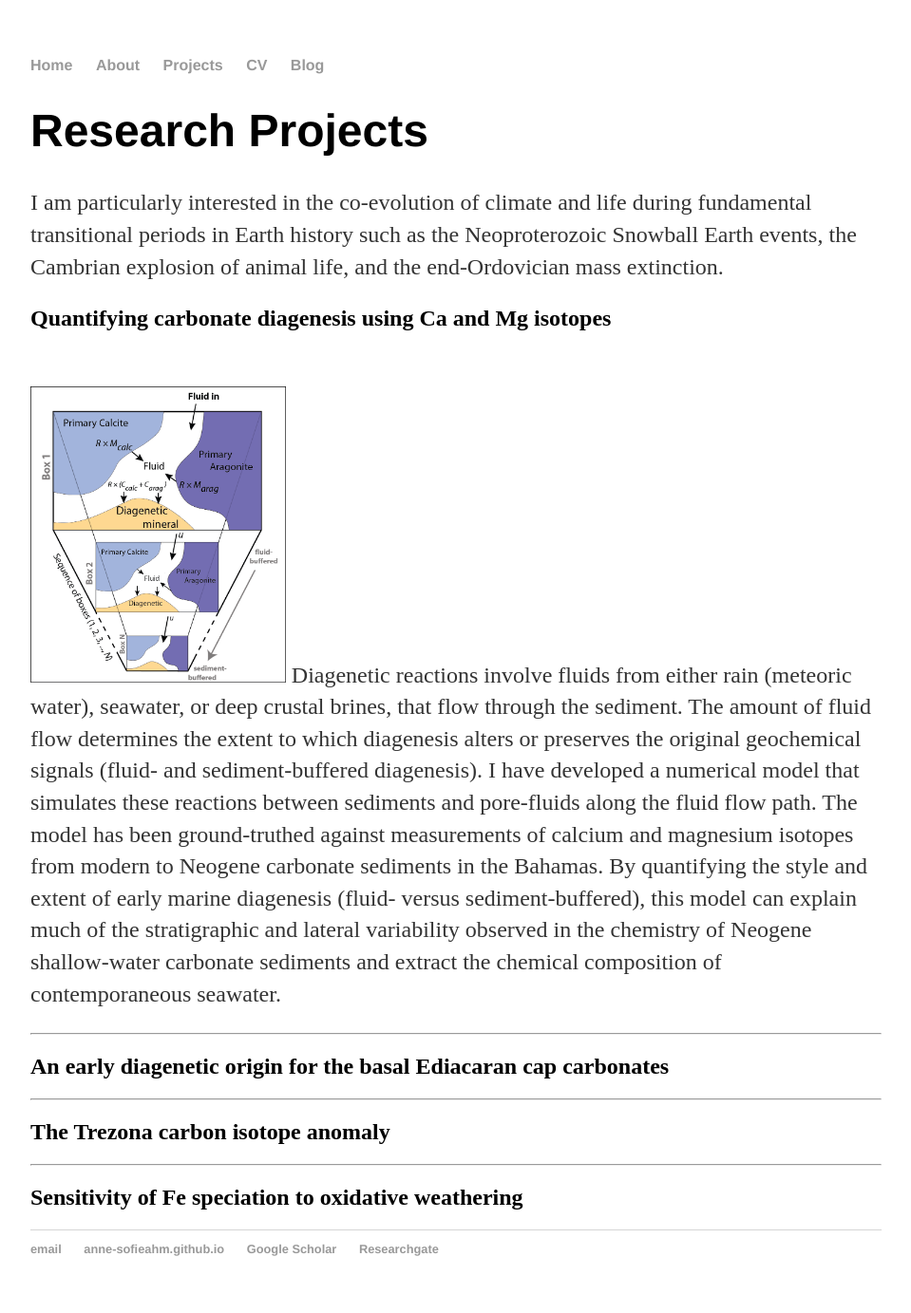
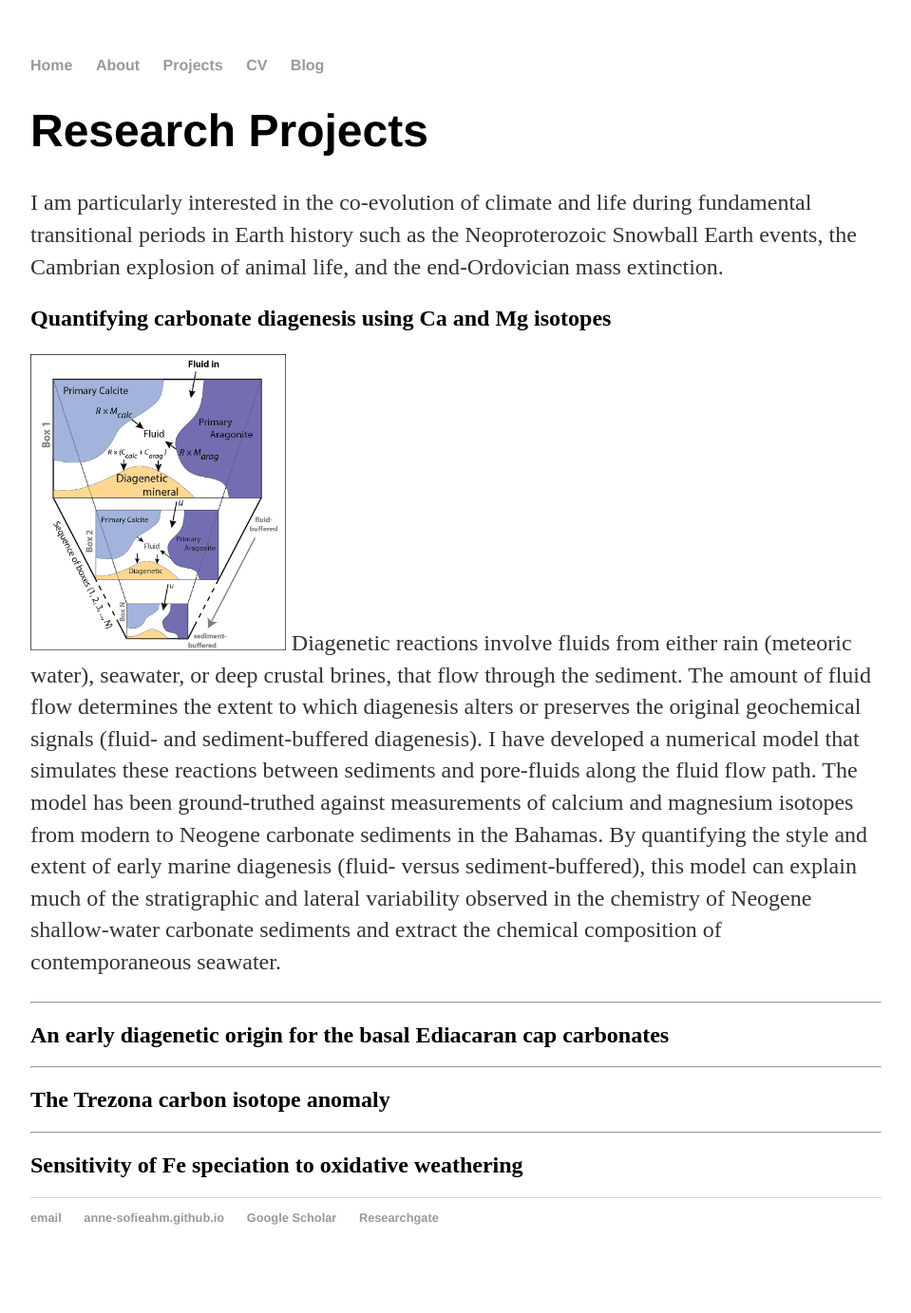
Before and after one commit to Anne-SofieAhm/Anne-SofieAhm.github.io, a Jekyll site: the page built from projects/index.html, in a window 1280 px wide. Shown: the whole page at 95% size, without its empty margins (160-1119 px from the left). Built offline with Jekyll 4.4.1, drawn with Linux system fonts in a browser that asks for light colours; after the commit the page ends 1350 px from its top, so only the background shows below that.

Commit message:
Update index.html

```diff
--- a/projects/index.html
+++ b/projects/index.html
@@ -12,7 +12,7 @@ title: Research Projects
 
 <h2>Quantifying carbonate diagenesis using Ca and Mg isotopes</h2>
 
-<p><BR CLEAR=”left” /><img src="../Fig1_boxmodel_b.png" width="30%" align=”right”/>
+<p><img src="../Fig1_boxmodel_b.png" width="30%" align=”top”/>
 Diagenetic reactions involve fluids from either rain (meteoric water), seawater,
   or deep crustal brines, that flow through the sediment. The amount of fluid flow
   determines the extent to which diagenesis alters or preserves the original geochemical
```
